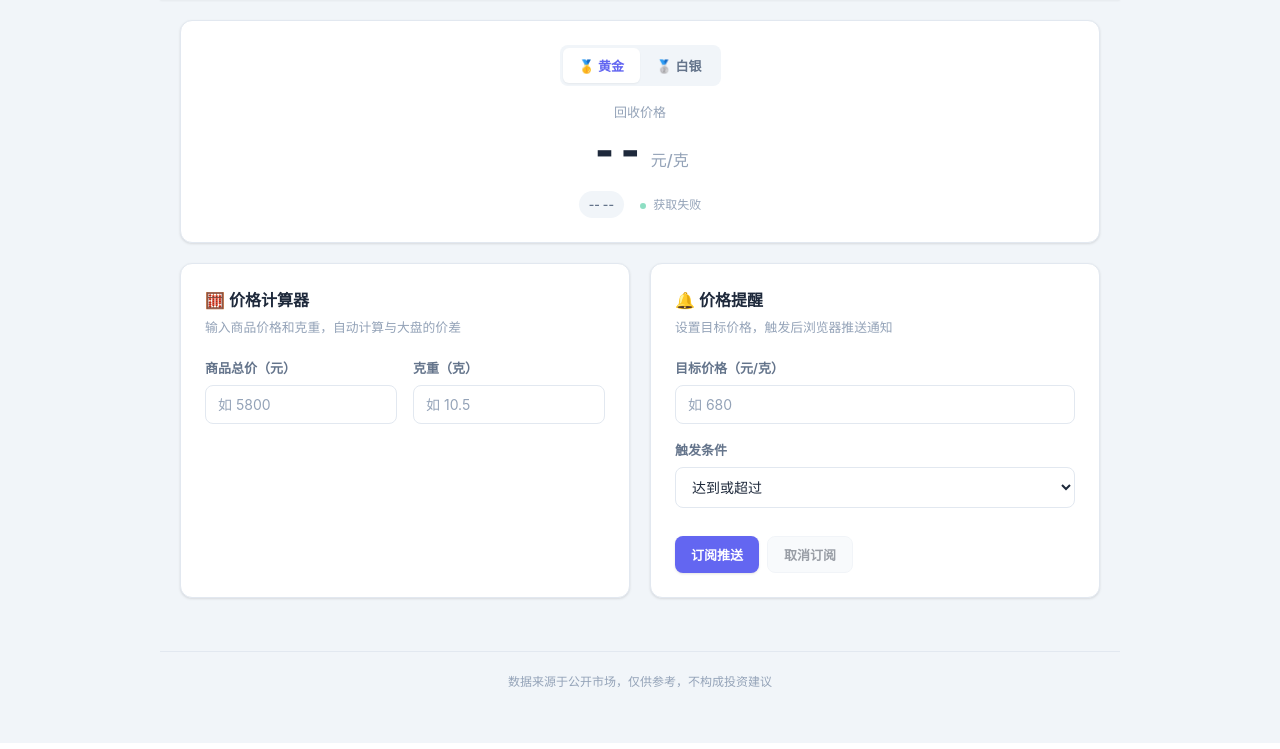
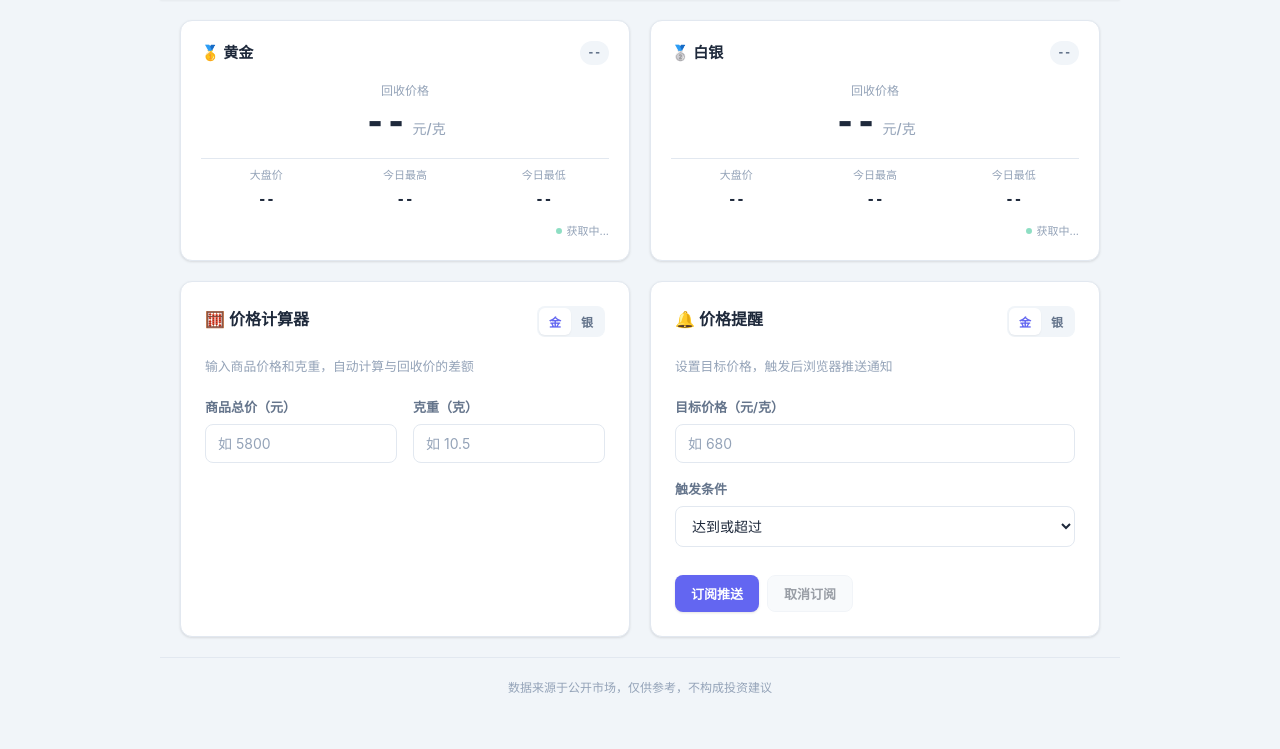
Before and after one commit to SongYuanKun/au_mesage, a Flask app: page / in a window 1280 px wide. Shown: the part 57-806 px from the top of the page. Run offline with Flask 3, Linux system fonts and the light colour scheme; tables that the repository leaves empty hold one stand-in row (values such as "Sample post").

Commit message:
feat: 首页金银双卡并排展示、涨跌指示、今日高低价
- 新增 /api/price-overview 综合接口，一次返回金/银的当前价、
  昨日收盘、涨跌额/涨跌幅、今日最高/最低、大盘实时价
- 新增 get_daily_close_all_types / get_today_high_low 两个
  高效 SQL 方法
- 首页改为金银双卡并排，无需手动切换即可同时查看
- 计算器和提醒各自保留金/银小切换
- 每张卡展示：回收价、涨跌badge、大盘价、今日高低、更新时间

Made-with: Cursor

```diff
--- a/src/route.py
+++ b/src/route.py
@@ -22,6 +22,48 @@ def create_app(mysql_manager: MySQLManager):
     def index():
         """渲染主页"""
         return render_template('index.html')
+
+    @app.route('/api/price-overview', methods=['GET'])
+    def price_overview():
+        """返回金/银的综合概览：当前价、涨跌、今日高低"""
+        try:
+            from datetime import timedelta
+            today = datetime.now(BEIJING_TZ).date()
+            yesterday = today - timedelta(days=1)
+            today_str = today.strftime('%Y-%m-%d')
+            yesterday_str = yesterday.strftime('%Y-%m-%d')
+
+            latest_all = mysql_manager.get_latest_data_by_type()
+            yest_rows = mysql_manager.get_daily_close_all_types(yesterday_str)
+            yest_map = {r['data_type']: float(r['recycle_price']) for r in yest_rows}
+            hl_rows = mysql_manager.get_today_high_low(today_str)
+            hl_map = {r['data_type']: r for r in hl_rows}
+
+            result = []
+            for item in latest_all:
+                dt = item['data_type']
+                recycle = float(item.get('recycle_price', 0) or 0)
+                realtime = float(item.get('real_time_price', 0) or 0)
+                yest_close = yest_map.get(dt)
+                change = round(recycle - yest_close, 2) if yest_close else None
+                change_pct = round((change / yest_close) * 100, 2) if yest_close and yest_close != 0 else None
+                stats = hl_map.get(dt, {})
+                result.append({
+                    'data_type': dt,
+                    'recycle_price': recycle,
+                    'real_time_price': realtime,
+                    'yesterday_close': yest_close,
+                    'change': change,
+                    'change_pct': change_pct,
+                    'today_high': float(stats.get('today_high', 0) or 0),
+                    'today_low': float(stats.get('today_low', 0) or 0),
+                    'updated_at': str(item.get('created_at', ''))
+                })
+
+            return jsonify({'success': True, 'data': result})
+        except Exception as e:
+            logging.error(f"价格概览接口错误: {e}")
+            return jsonify({'success': False, 'error': '服务器内部错误'}), 500
 
     @app.route('/api/latest-price', methods=['GET'])
     def get_latest_price():
--- a/static/css/main.css
+++ b/static/css/main.css
@@ -242,25 +242,52 @@ body {
     color: var(--text-primary);
 }
 
-/* --- Price Hero --- */
-.price-hero {
+/* --- Price Card (dual layout) --- */
+.price-card {
     background: var(--bg-primary);
     border-radius: var(--radius-lg);
-    padding: 1.5rem;
+    padding: 1.25rem;
     box-shadow: var(--shadow-sm);
     border: 1px solid var(--border-color);
+    transition: var(--transition);
     display: flex;
     flex-direction: column;
-    align-items: center;
-    gap: 1rem;
+    gap: .75rem;
 }
 
-.price-main {
-    text-align: center;
+.price-card:hover { box-shadow: var(--shadow-md); }
+
+.price-card-header {
+    display: flex;
+    justify-content: space-between;
+    align-items: center;
 }
 
-.price-value {
-    font-size: 2.75rem;
+.price-card-name {
+    font-size: .9375rem;
+    font-weight: 700;
+    color: var(--text-primary);
+}
+
+.price-badge {
+    display: inline-flex;
+    align-items: center;
+    gap: .2rem;
+    padding: .2rem .5rem;
+    border-radius: 20px;
+    font-size: .7rem;
+    font-weight: 600;
+    font-family: var(--font-mono);
+}
+
+.price-badge.up { background: #dcfce7; color: #16a34a; }
+.price-badge.down { background: #fee2e2; color: #dc2626; }
+.price-badge.neutral { background: var(--bg-tertiary); color: var(--text-secondary); }
+
+.price-card-body { text-align: center; padding: .25rem 0; }
+
+.price-card-value {
+    font-size: 2.25rem;
     font-weight: 800;
     color: var(--text-primary);
     font-family: var(--font-mono);
@@ -268,56 +295,54 @@ body {
     line-height: 1.1;
 }
 
-.price-unit {
-    font-size: 1rem;
+.price-card-unit {
+    font-size: .875rem;
     color: var(--text-muted);
     font-weight: 500;
-    margin-left: .25rem;
+    margin-left: .125rem;
 }
 
-.price-label {
-    font-size: .8125rem;
+.price-card-label {
+    font-size: .75rem;
     color: var(--text-muted);
-    margin-bottom: .25rem;
-    font-weight: 500;
+    margin-bottom: .125rem;
 }
 
-.price-meta {
+.price-card-stats {
+    display: grid;
+    grid-template-columns: repeat(3, 1fr);
+    gap: .5rem;
+    padding-top: .5rem;
+    border-top: 1px solid var(--border-color);
+}
+
+.price-stat {
+    text-align: center;
+}
+
+.price-stat-key {
+    font-size: .6875rem;
+    color: var(--text-muted);
+    font-weight: 500;
+    display: block;
+    margin-bottom: .125rem;
+}
+
+.price-stat-val {
+    font-size: .875rem;
+    font-weight: 700;
+    color: var(--text-primary);
+    font-family: var(--font-mono);
+}
+
+.price-card-time {
+    font-size: .6875rem;
+    color: var(--text-muted);
+    text-align: right;
     display: flex;
     align-items: center;
-    gap: 1rem;
-    flex-wrap: wrap;
-    justify-content: center;
-}
-
-.price-badge {
-    display: inline-flex;
-    align-items: center;
+    justify-content: flex-end;
     gap: .25rem;
-    padding: .25rem .625rem;
-    border-radius: 20px;
-    font-size: .75rem;
-    font-weight: 600;
-}
-
-.price-badge.up {
-    background: #dcfce7;
-    color: #16a34a;
-}
-
-.price-badge.down {
-    background: #fee2e2;
-    color: #dc2626;
-}
-
-.price-badge.neutral {
-    background: var(--bg-tertiary);
-    color: var(--text-secondary);
-}
-
-.price-update-time {
-    font-size: .75rem;
-    color: var(--text-muted);
 }
 
 .price-live-dot {
@@ -327,12 +352,20 @@ body {
     border-radius: 50%;
     display: inline-block;
     animation: livePulse 2s infinite;
-    margin-right: .25rem;
 }
 
 @keyframes livePulse {
     0%, 100% { opacity: 1; }
     50% { opacity: .4; }
+}
+
+/* Small type tabs inside calculator */
+.type-tabs-sm {
+    padding: 2px;
+}
+.type-tabs-sm .type-tab {
+    padding: .3rem .625rem;
+    font-size: .75rem;
 }
 
 /* --- Forms --- */
--- a/templates/index.html
+++ b/templates/index.html
@@ -12,32 +12,80 @@
     {% include '_nav.html' %}
 
     <div class="content">
-        <!-- Price Hero -->
-        <div class="price-hero">
-            <div class="type-tabs">
-                <button class="type-tab active" data-type="黄 金">🥇 黄金</button>
-                <button class="type-tab" data-type="白 银">🥈 白银</button>
+        <!-- Dual Price Cards: Gold + Silver -->
+        <div class="grid-2">
+            <div class="price-card" id="card-gold">
+                <div class="price-card-header">
+                    <span class="price-card-name">🥇 黄金</span>
+                    <span class="price-badge neutral" id="gold-badge">--</span>
+                </div>
+                <div class="price-card-body">
+                    <div class="price-card-label">回收价格</div>
+                    <span class="price-card-value" id="gold-price">--</span>
+                    <span class="price-card-unit">元/克</span>
+                </div>
+                <div class="price-card-stats">
+                    <div class="price-stat">
+                        <span class="price-stat-key">大盘价</span>
+                        <span class="price-stat-val" id="gold-realtime">--</span>
+                    </div>
+                    <div class="price-stat">
+                        <span class="price-stat-key">今日最高</span>
+                        <span class="price-stat-val" id="gold-high">--</span>
+                    </div>
+                    <div class="price-stat">
+                        <span class="price-stat-key">今日最低</span>
+                        <span class="price-stat-val" id="gold-low">--</span>
+                    </div>
+                </div>
+                <div class="price-card-time">
+                    <span class="price-live-dot"></span>
+                    <span id="gold-time">获取中...</span>
+                </div>
             </div>
-            <div class="price-main">
-                <div class="price-label" id="currentPriceLabel">回收价格</div>
-                <span class="price-value" id="currentPrice">--</span>
-                <span class="price-unit">元/克</span>
-            </div>
-            <div class="price-meta">
-                <span class="price-badge neutral" id="priceChange">-- --</span>
-                <span class="price-update-time">
+
+            <div class="price-card" id="card-silver">
+                <div class="price-card-header">
+                    <span class="price-card-name">🥈 白银</span>
+                    <span class="price-badge neutral" id="silver-badge">--</span>
+                </div>
+                <div class="price-card-body">
+                    <div class="price-card-label">回收价格</div>
+                    <span class="price-card-value" id="silver-price">--</span>
+                    <span class="price-card-unit">元/克</span>
+                </div>
+                <div class="price-card-stats">
+                    <div class="price-stat">
+                        <span class="price-stat-key">大盘价</span>
+                        <span class="price-stat-val" id="silver-realtime">--</span>
+                    </div>
+                    <div class="price-stat">
+                        <span class="price-stat-key">今日最高</span>
+                        <span class="price-stat-val" id="silver-high">--</span>
+                    </div>
+                    <div class="price-stat">
+                        <span class="price-stat-key">今日最低</span>
+                        <span class="price-stat-val" id="silver-low">--</span>
+                    </div>
+                </div>
+                <div class="price-card-time">
                     <span class="price-live-dot"></span>
-                    <span id="lastUpdate">获取中...</span>
-                </span>
+                    <span id="silver-time">获取中...</span>
+                </div>
             </div>
         </div>
 
-        <!-- Two Column: Calculator + Alert -->
+        <!-- Calculator + Alert -->
         <div class="grid-2">
-            <!-- Calculator -->
             <div class="card">
-                <h3 class="card-title">🧮 价格计算器</h3>
-                <p class="card-desc">输入商品价格和克重，自动计算与大盘的价差</p>
+                <div class="card-header">
+                    <h3 class="card-title">🧮 价格计算器</h3>
+                    <div class="type-tabs type-tabs-sm">
+                        <button class="type-tab active" data-calc-type="黄 金">金</button>
+                        <button class="type-tab" data-calc-type="白 银">银</button>
+                    </div>
+                </div>
+                <p class="card-desc">输入商品价格和克重，自动计算与回收价的差额</p>
 
                 <div class="form-grid">
                     <div class="form-group">
@@ -63,15 +111,18 @@
                             <div class="result-item-value" id="marketPrice">-</div>
                         </div>
                     </div>
-                    <div class="result-total neutral" id="differenceDisplay">
-                        差额：--
-                    </div>
+                    <div class="result-total neutral" id="differenceDisplay">差额：--</div>
                 </div>
             </div>
 
-            <!-- Alert -->
             <div class="card">
-                <h3 class="card-title">🔔 价格提醒</h3>
+                <div class="card-header">
+                    <h3 class="card-title">🔔 价格提醒</h3>
+                    <div class="type-tabs type-tabs-sm">
+                        <button class="type-tab active" data-alert-type="黄 金">金</button>
+                        <button class="type-tab" data-alert-type="白 银">银</button>
+                    </div>
+                </div>
                 <p class="card-desc">设置目标价格，触发后浏览器推送通知</p>
 
                 <div class="alert-form">
@@ -104,7 +155,8 @@
 
 <script>
 (function(){
-    var currentType = '黄 金';
+    var calcType = '黄 金';
+    var alertType = '黄 金';
 
     function debounce(fn, wait) {
         var timer;
@@ -115,47 +167,66 @@
         };
     }
 
-    function updatePriceDisplay() {
-        fetch('/api/latest-price?data_type=' + encodeURIComponent(currentType))
+    /* ---- Price Overview (both metals at once) ---- */
+    function loadOverview() {
+        fetch('/api/price-overview')
             .then(function(r){ return r.json(); })
-            .then(function(data){
-                if (data.success && data.data) {
-                    var price = Number(data.data.recycle_price);
-                    document.getElementById('currentPrice').textContent = price.toFixed(2);
-                    if (data.data.created_at) {
-                        document.getElementById('lastUpdate').textContent =
-                            '更新于 ' + new Date(data.data.created_at).toLocaleTimeString('zh-CN', {hour:'2-digit', minute:'2-digit', second:'2-digit'});
-                    }
-                } else {
-                    document.getElementById('currentPrice').textContent = '--';
-                    document.getElementById('lastUpdate').textContent = '获取失败';
-                }
+            .then(function(resp){
+                if (!resp.success || !resp.data) return;
+                resp.data.forEach(function(item){
+                    var key = null;
+                    if (item.data_type === '黄 金') key = 'gold';
+                    else if (item.data_type === '白 银') key = 'silver';
+                    if (!key) return;
+                    fillCard(key, item);
+                });
             })
-            .catch(function(){
-                document.getElementById('currentPrice').textContent = '--';
-                document.getElementById('lastUpdate').textContent = '获取失败';
-            });
+            .catch(function(e){ console.error('overview error', e); });
     }
 
+    function fillCard(key, d) {
+        var priceEl = document.getElementById(key + '-price');
+        var badgeEl = document.getElementById(key + '-badge');
+        var realtimeEl = document.getElementById(key + '-realtime');
+        var highEl = document.getElementById(key + '-high');
+        var lowEl = document.getElementById(key + '-low');
+        var timeEl = document.getElementById(key + '-time');
+
+        priceEl.textContent = d.recycle_price ? d.recycle_price.toFixed(2) : '--';
+        realtimeEl.textContent = d.real_time_price ? d.real_time_price.toFixed(2) : '--';
+        highEl.textContent = d.today_high ? d.today_high.toFixed(2) : '--';
+        lowEl.textContent = d.today_low ? d.today_low.toFixed(2) : '--';
+
+        if (d.change != null && d.change_pct != null) {
+            var sign = d.change >= 0 ? '+' : '';
+            badgeEl.textContent = sign + d.change.toFixed(2) + '  ' + sign + d.change_pct.toFixed(2) + '%';
+            badgeEl.className = 'price-badge ' + (d.change > 0 ? 'up' : d.change < 0 ? 'down' : 'neutral');
+        } else {
+            badgeEl.textContent = '暂无昨日数据';
+            badgeEl.className = 'price-badge neutral';
+        }
+
+        if (d.updated_at) {
+            var t = new Date(d.updated_at);
+            timeEl.textContent = '更新于 ' + t.toLocaleTimeString('zh-CN', {hour:'2-digit', minute:'2-digit', second:'2-digit'});
+        }
+    }
+
+    /* ---- Calculator ---- */
     function calculateDifference() {
         var pp = parseFloat(document.getElementById('productPrice').value);
         var w = parseFloat(document.getElementById('weight').value);
         var resultEl = document.getElementById('result');
-
-        if (isNaN(pp) || isNaN(w) || w <= 0) {
-            resultEl.style.display = 'none';
-            return;
-        }
+        if (isNaN(pp) || isNaN(w) || w <= 0) { resultEl.style.display = 'none'; return; }
 
         fetch('/api/calculate', {
             method: 'POST',
             headers: {'Content-Type': 'application/json'},
-            body: JSON.stringify({ product_price: pp, weight: w, data_type: currentType })
+            body: JSON.stringify({ product_price: pp, weight: w, data_type: calcType })
         })
         .then(function(r){ return r.json(); })
         .then(function(res){
             if (res.error) { resultEl.style.display = 'none'; return; }
-
             document.getElementById('pricePerGram').textContent = res.price_per_gram.toFixed(2);
             document.getElementById('marketPrice').textContent = res.market_price.toFixed(2);
 
@@ -163,15 +234,7 @@
             var el = document.getElementById('differenceDisplay');
             var sign = diff > 0 ? '+' : '';
             el.textContent = '总价差：' + sign + diff.toFixed(2) + ' 元';
-
-            if (diff > 0) {
-                el.className = 'result-total negative';
-            } else if (diff < 0) {
-                el.className = 'result-total positive';
-            } else {
-                el.className = 'result-total neutral';
-            }
-
+            el.className = 'result-total ' + (diff > 0 ? 'negative' : diff < 0 ? 'positive' : 'neutral');
             resultEl.style.display = 'block';
         })
         .catch(function(){ resultEl.style.display = 'none'; });
@@ -179,22 +242,12 @@
 
     var debouncedCalc = debounce(calculateDifference, 300);
 
-    function selectType(type) {
-        currentType = type;
-        document.querySelectorAll('.type-tab').forEach(function(btn){
-            btn.classList.toggle('active', btn.getAttribute('data-type') === type);
-        });
-        updatePriceDisplay();
-        debouncedCalc();
-    }
-
-    /* Alert subscription via SSE */
+    /* ---- Alert Subscription (SSE) ---- */
     var alertSource = null;
 
     function showAlertStatus(msg) {
         var el = document.getElementById('alertStatus');
-        el.textContent = msg;
-        el.style.display = 'block';
+        el.textContent = msg; el.style.display = 'block';
     }
 
     function ensureNotifPermission() {
@@ -203,14 +256,9 @@
 
     function showNotify(title, body) {
         try {
-            if (Notification && Notification.permission === 'granted') {
-                new Notification(title, { body: body });
-            } else {
-                showAlertStatus(title + '：' + body);
-            }
-        } catch(e) {
-            showAlertStatus(title + '：' + body);
-        }
+            if (Notification && Notification.permission === 'granted') new Notification(title, { body: body });
+            else showAlertStatus(title + '：' + body);
+        } catch(e) { showAlertStatus(title + '：' + body); }
     }
 
     function subscribeAlert() {
@@ -218,15 +266,11 @@
         var op = document.getElementById('alertOp').value;
         if (isNaN(target)) { showAlertStatus('请输入有效的目标价格'); return; }
         ensureNotifPermission();
-        var url = '/api/price-alert/subscribe?data_type=' + encodeURIComponent(currentType) +
-                  '&target=' + encodeURIComponent(target) + '&op=' + encodeURIComponent(op) + '&auto_close=true';
-        alertSource = new EventSource(url);
+        alertSource = new EventSource('/api/price-alert/subscribe?data_type=' + encodeURIComponent(alertType) +
+            '&target=' + encodeURIComponent(target) + '&op=' + encodeURIComponent(op) + '&auto_close=true');
         document.getElementById('btnUnsubscribe').disabled = false;
         showAlertStatus('已订阅，等待价格触发...');
 
-        alertSource.addEventListener('price', function(ev){
-            try { var d = JSON.parse(ev.data); document.getElementById('marketPrice').textContent = Number(d.price).toFixed(2); } catch(e){}
-        });
         alertSource.addEventListener('alert', function(ev){
             try {
                 var d = JSON.parse(ev.data);
@@ -236,9 +280,7 @@
                 unsubscribeAlert();
             } catch(e){}
         });
-        alertSource.addEventListener('error', function(){
-            showAlertStatus('连接中断，请重试');
-        });
+        alertSource.addEventListener('error', function(){ showAlertStatus('连接中断，请重试'); });
     }
 
     function unsubscribeAlert() {
@@ -246,26 +288,36 @@
         document.getElementById('btnUnsubscribe').disabled = true;
     }
 
-    /* Init */
+    /* ---- Init ---- */
     document.addEventListener('DOMContentLoaded', function(){
-        selectType(currentType);
-
-        document.querySelectorAll('.type-tab').forEach(function(btn){
-            btn.addEventListener('click', function(){ selectType(this.getAttribute('data-type')); });
-        });
+        loadOverview();
 
         document.getElementById('productPrice').addEventListener('input', debouncedCalc);
         document.getElementById('weight').addEventListener('input', debouncedCalc);
         document.getElementById('btnSubscribe').addEventListener('click', subscribeAlert);
         document.getElementById('btnUnsubscribe').addEventListener('click', unsubscribeAlert);
 
-        var priceTimer = setInterval(function(){
-            if (!document.hidden) updatePriceDisplay();
-        }, 30000);
+        document.querySelectorAll('[data-calc-type]').forEach(function(btn){
+            btn.addEventListener('click', function(){
+                calcType = this.getAttribute('data-calc-type');
+                document.querySelectorAll('[data-calc-type]').forEach(function(b){
+                    b.classList.toggle('active', b.getAttribute('data-calc-type') === calcType);
+                });
+                debouncedCalc();
+            });
+        });
 
-        document.addEventListener('visibilitychange', function(){
-            if (!document.hidden) updatePriceDisplay();
+        document.querySelectorAll('[data-alert-type]').forEach(function(btn){
+            btn.addEventListener('click', function(){
+                alertType = this.getAttribute('data-alert-type');
+                document.querySelectorAll('[data-alert-type]').forEach(function(b){
+                    b.classList.toggle('active', b.getAttribute('data-alert-type') === alertType);
+                });
+            });
         });
+
+        setInterval(function(){ if (!document.hidden) loadOverview(); }, 30000);
+        document.addEventListener('visibilitychange', function(){ if (!document.hidden) loadOverview(); });
     });
 })();
 </script>
```
Also changed, not shown: src/mysql_manager.py (+48 -0 lines).
